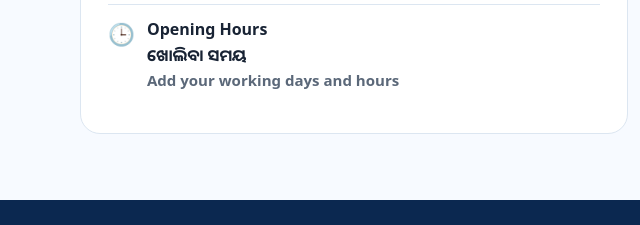
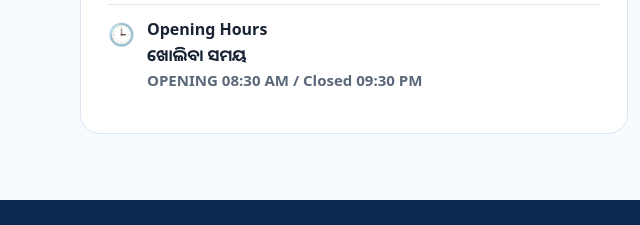
Before and after one commit to krupaservicei/Krupa-Digital-Service, a plain HTML site: page index.html in a window 1280 px wide. Shown: the part 3514-3739 px from the top of the page, 0-640 px from the left. Drawn offline with Linux system fonts and the light colour scheme.

Commit message:
Change opening hours to specific times
Updated opening hours information in the contact section.

```diff
--- a/index.html
+++ b/index.html
@@ -414,7 +414,7 @@ function contactForService(service) {
             <h3 data-lang="en">Shop Information</h3><h3 data-lang="or">ଦୋକାନ ସୂଚନା</h3>
             <div class="contact-item"><div class="ci">📞</div><div><strong data-lang="en">Phone / WhatsApp</strong><strong data-lang="or">ଫୋନ୍ / ହ୍ୱାଟ୍ସଆପ୍</strong><span class="placeholder">7843966333</span></div></div>
             <div class="contact-item"><div class="ci">📍</div><div><strong data-lang="en">Shop Address</strong><strong data-lang="or">ଦୋକାନ ଠିକଣା</strong><span class="placeholder">Add village / town, district, Odisha</span></div></div>
-            <div class="contact-item"><div class="ci">🕒</div><div><strong data-lang="en">Opening Hours</strong><strong data-lang="or">ଖୋଲିବା ସମୟ</strong><span class="placeholder">Add your working days and hours</span></div></div>
+            <div class="contact-item"><div class="ci">🕒</div><div><strong data-lang="en">Opening Hours</strong><strong data-lang="or">ଖୋଲିବା ସମୟ</strong><span class="placeholder">OPENING 08:30 AM / Closed 09:30 PM</span></div></div>
           </div>
           <div class="contact-box">
             <h3 data-lang="en">Customer Enquiry</h3><h3 data-lang="or">ଗ୍ରାହକଙ୍କ ପ୍ରଶ୍ନ</h3>
```
